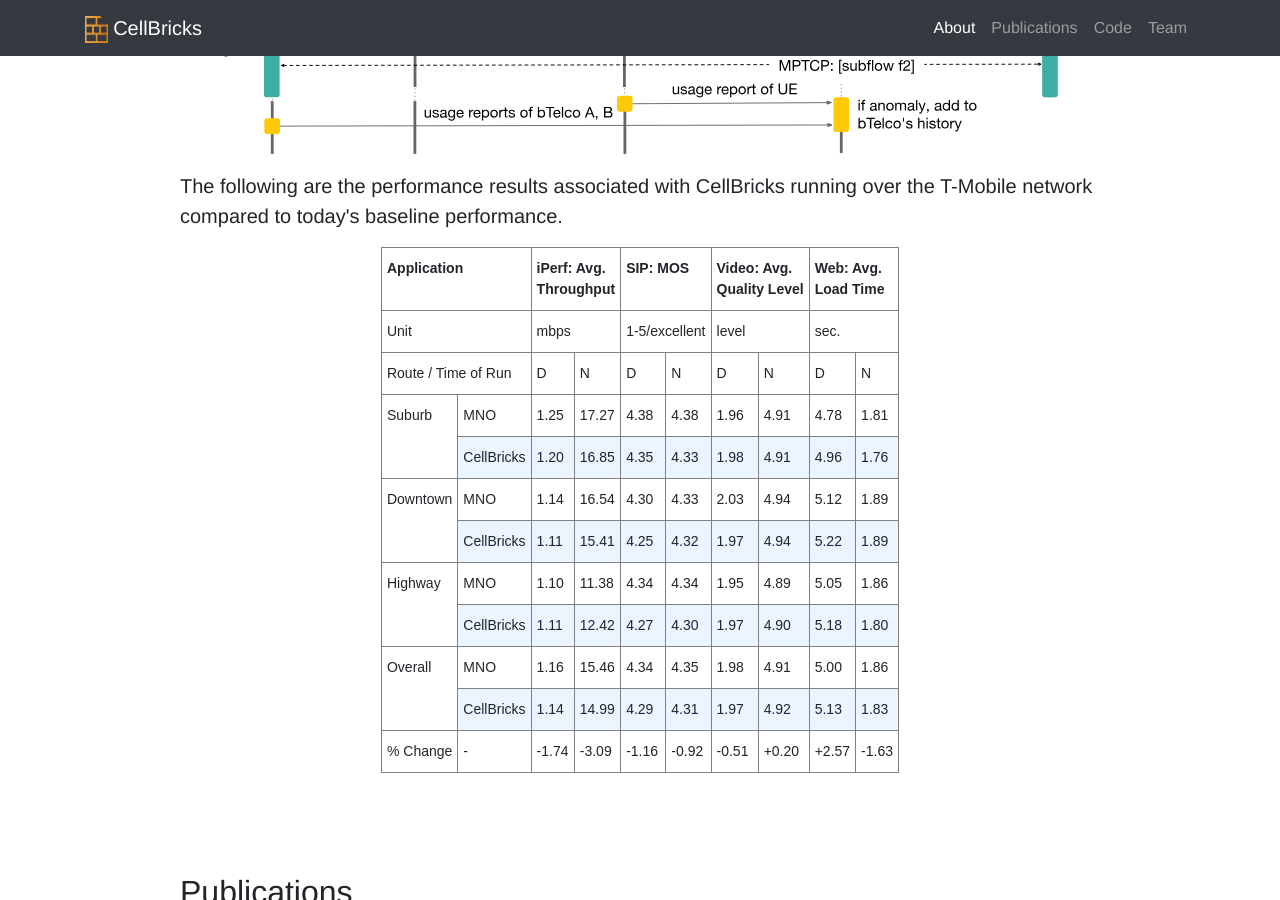
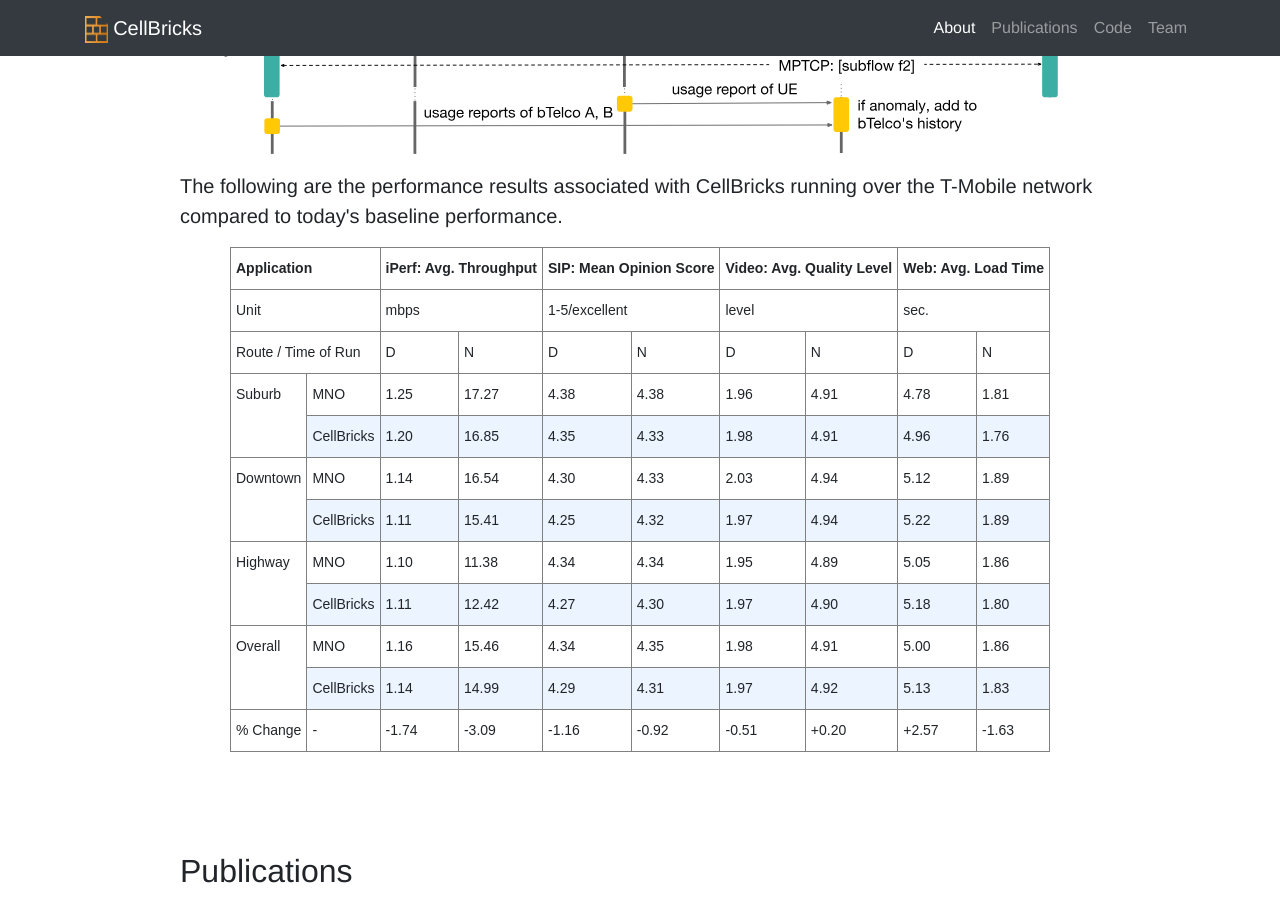
Before and after one commit to cellbricks/cellbricks.github.io, a Jekyll site: the page index.html, which Jekyll copies as it is, in a window 1280 px wide and 900 px high, scrolled down 1496 px. Built offline with Jekyll 4.4.1, drawn with Linux system fonts in a browser that asks for light colours; nearby versions of some CDN libraries; library files that are not in the unit come from our copies.

Commit message:
add sponsors, widen results table

```diff
--- a/index.html
+++ b/index.html
@@ -135,10 +135,10 @@
                   <thead>
                      <tr>
                         <th class="tg-fymr" colspan="2">Application</th>
-                        <th class="tg-fymr" colspan="2">iPerf: Avg.<br>Throughput</th>
-                        <th class="tg-fymr" colspan="2">SIP: MOS</th>
-                        <th class="tg-fymr" colspan="2">Video: Avg.<br>Quality Level</th>
-                        <th class="tg-fymr" colspan="2">Web: Avg.<br>Load Time</th>
+                        <th class="tg-fymr" colspan="2">iPerf: Avg. Throughput</th>
+                        <th class="tg-fymr" colspan="2">SIP: Mean Opinion Score</th>
+                        <th class="tg-fymr" colspan="2">Video: Avg. Quality Level</th>
+                        <th class="tg-fymr" colspan="2">Web: Avg. Load Time</th>
                      </tr>
                   </thead>
                   <tbody>
@@ -484,6 +484,30 @@
          </div>
       </div>
    </section>
+   <section id="sponsors" class="">
+      <div class="container">
+         <div class="row">
+            <div class="col-lg-10 mx-auto">
+               <h2 class="section-title-tc">Sponsors</h2>
+               <a href="https://intel.com">
+                  <img class="img-fluid" width="10%" src="images/intel.png">
+               </a>
+               <a href="https://vmware.com">
+                  <img class="img-fluid" width="10%" src="images/vmware.jpg">
+               </a>
+               <a href="https://ericsson.com">
+                  <img class="img-fluid" width="10%" src="images/ericsson.jpg">
+               </a>
+               <a href="https://futurewei.com">
+                  <img class="img-fluid" width="10%" src="images/futurewei.jpg">
+               </a>
+               <a href="https://nsf.gov">
+                  <img class="img-fluid" width="10%" src="images/nsf.png">
+               </a>
+            </div>
+         </div>
+      </div>
+   </section>
    <!-- Footer -->
    <footer class="py-5 bg-dark">
       <div class="container">
```
Also changed, not shown: images/ericsson.jpg (added), images/futurewei.jpg (added), images/intel.png (added), images/nsf.png (added), images/vmware.jpg (added).
